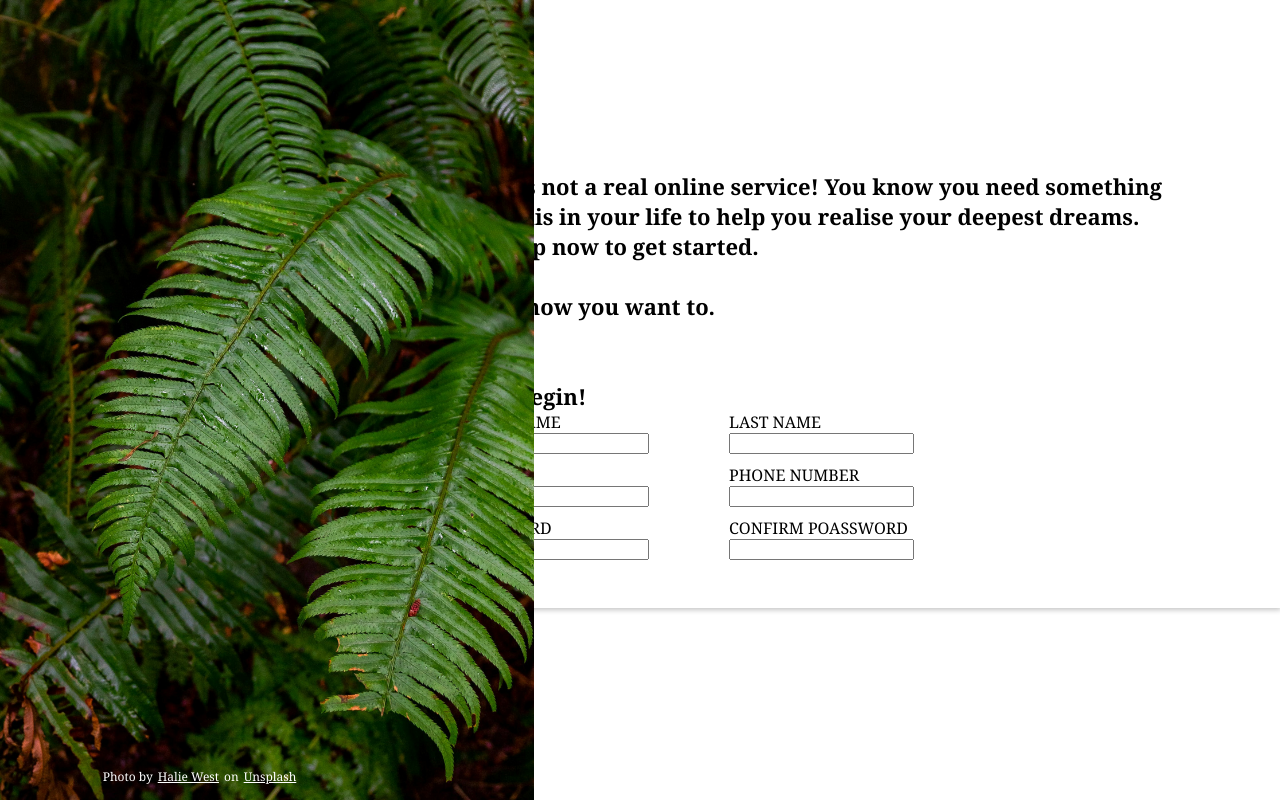
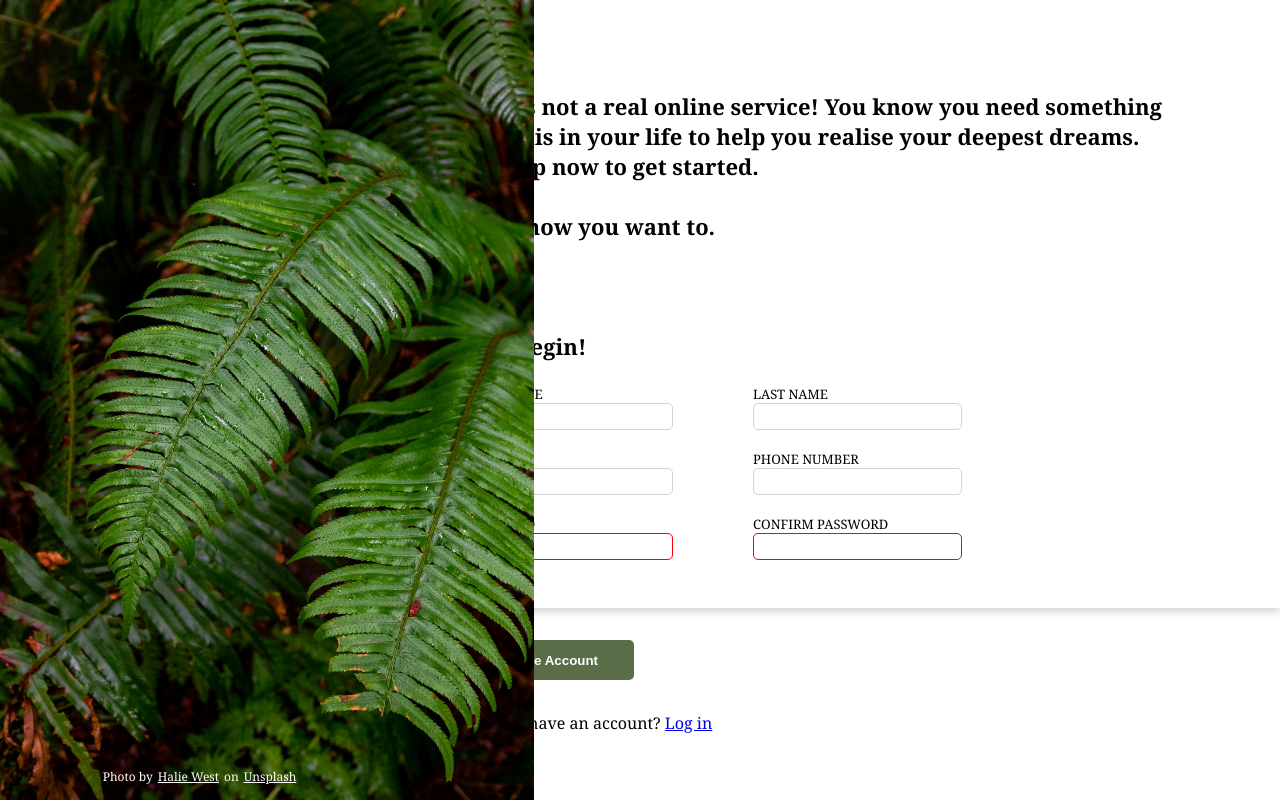
Before and after one commit to JamiePham001/Sign-up-Form, a plain HTML site: page index.html in a window 1280 px wide. Drawn offline with Linux system fonts and the light colour scheme.

Commit message:
added input validation and submit button
- added jquery for password confirmation
- stylised inputs

```diff
--- a/index.html
+++ b/index.html
@@ -5,6 +5,7 @@
     <meta name="viewport" content="width=device-width, initial-scale=1.0">
     <title>Document</title>
     <link rel="stylesheet" href="style.css">
+    <script src="script.js" type="text/javascript"></script>
 </head>
 <body>
     <div class="container">
@@ -16,7 +17,7 @@
         <div class="signupSection">
             <div class="inputSection">
                 <div class="quote">This is not a real online service! You know you need something like this in your life to help you realise your deepest dreams.
-                <br> Sign up now to get started. <br><br> You know you want to. <br><br><br> Lets begin!</div>
+                <br> Sign up now to get started. <br><br> You know you want to. <br><br><br><br> Lets begin!</div>
 
                 <form>
                     <div class="userDetails">
@@ -37,24 +38,29 @@
                             </div>
                             <div class="input-item">
                                 <label for="phone">PHONE NUMBER</label>
-                                <input type="tel" id="phone" name="phone" required>
+                                <input type="tel" id="phone" name="phone" pattern="{1}[0-9]{11,14}" required>
                             </div>
                         </div>
-                        <div class="input-row">
+                        <div class="input-row passwords">
                             <div class="input-item">
                                 <label for="pword">PASSWORD</label>
                                 <input type="password" id="pword" name="pword" required>
                             </div>
                             <div class="input-item">
-                                <label for="cpword">CONFIRM POASSWORD</label>
+                                <label for="cpword">CONFIRM PASSWORD</label>
                                 <input type="password" id="cpword" name="cpword" required>
                             </div>
                         </div>
                     </div>
-                </form>
+
 
             </div>
-            <div class="submitSection"></div>
+
+            <div class="submitSection">
+                <button type="submit" id="submit-button">Create Account</button>
+                <div class="login">Already have an account? <a href="#">Log in</a></div>
+            </div>
+        </form>
 
         </div>
 
--- /dev/null
+++ b/script.js
@@ -0,0 +1,17 @@
+document.addEventListener('DOMContentLoaded', function() {
+    var password = document.getElementById("pword");
+    var confirm_password = document.getElementById("cpword");
+
+    function validatePassword() {
+        if (password.value != confirm_password.value) {
+            confirm_password.setCustomValidity("Passwords Don't Match");
+        } else {
+            confirm_password.setCustomValidity('');
+        }
+    }
+
+    if (password && confirm_password) {
+        password.addEventListener('change', validatePassword);
+        confirm_password.addEventListener('keyup', validatePassword);
+    }
+});
--- a/style.css
+++ b/style.css
@@ -46,7 +46,7 @@ img {
 .inputSection {
     padding-left: 5rem;
     height: 70vh;
-    box-shadow: 1px 2px 5px rgb(197, 197, 197);
+    box-shadow: 1px 2px 10px rgb(197, 197, 197);
     display: flex;
     flex-direction: column;
     justify-content: end;
@@ -62,7 +62,8 @@ img {
 .userDetails {
     display: flex;
     flex-direction: column;
-    gap: 10px;
+    gap: 20px;
+    padding-top: 1.5rem;
 }
 
 .input-row {
@@ -74,3 +75,55 @@ img {
     display: flex;
     flex-direction: column;
 }
+
+.submitSection {
+    padding-left: 5rem;
+}
+
+label {
+    font-size: 13px;
+}
+
+.input-item input {
+    width: 200px;
+    height: 23px;
+    padding-left: 5px;
+    border: 1px solid;
+    border-color: lightgray;
+    font-size: 13px;
+    border-radius: 5px;
+}
+
+input:focus {
+    outline: none;
+    border: 1px solid blue;
+    background-color: #f0f0f0;
+    box-shadow: 0 0 5px rgba(0, 0, 0, 0.3);
+}
+
+.passwords input:invalid {
+    border-color: red;
+}
+
+.submitSection {
+    padding-top: 2rem;
+}
+
+#submit-button {
+    width: 170px;
+    height: 40px;
+    border-radius: 5px;
+    border: 1px;
+    background-color: #596D48;
+    color: white;
+    font-weight: bold;
+}
+
+button:active {
+    background-color: #ccc;
+    box-shadow: inset 0 0 5px rgba(0, 0, 0, 0.3);
+}
+
+.login {
+    padding-top: 2rem;
+}
```
